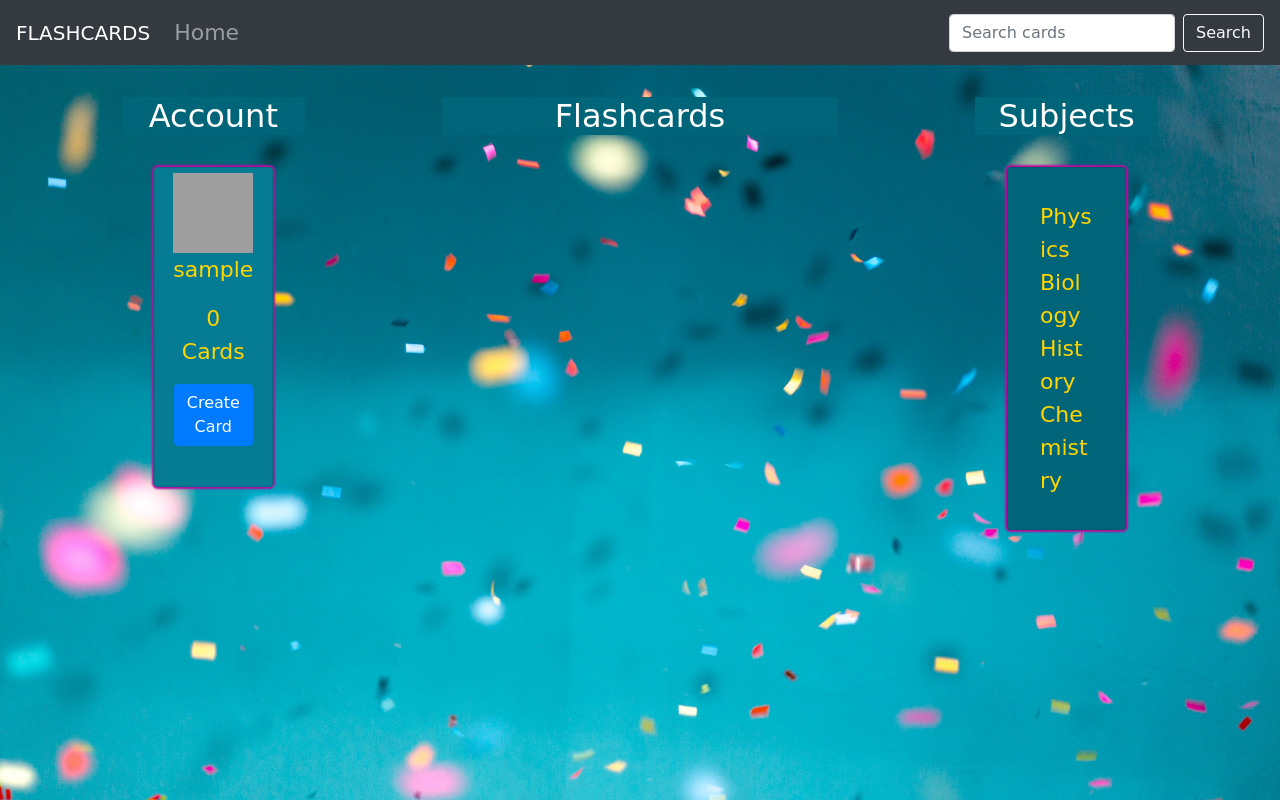
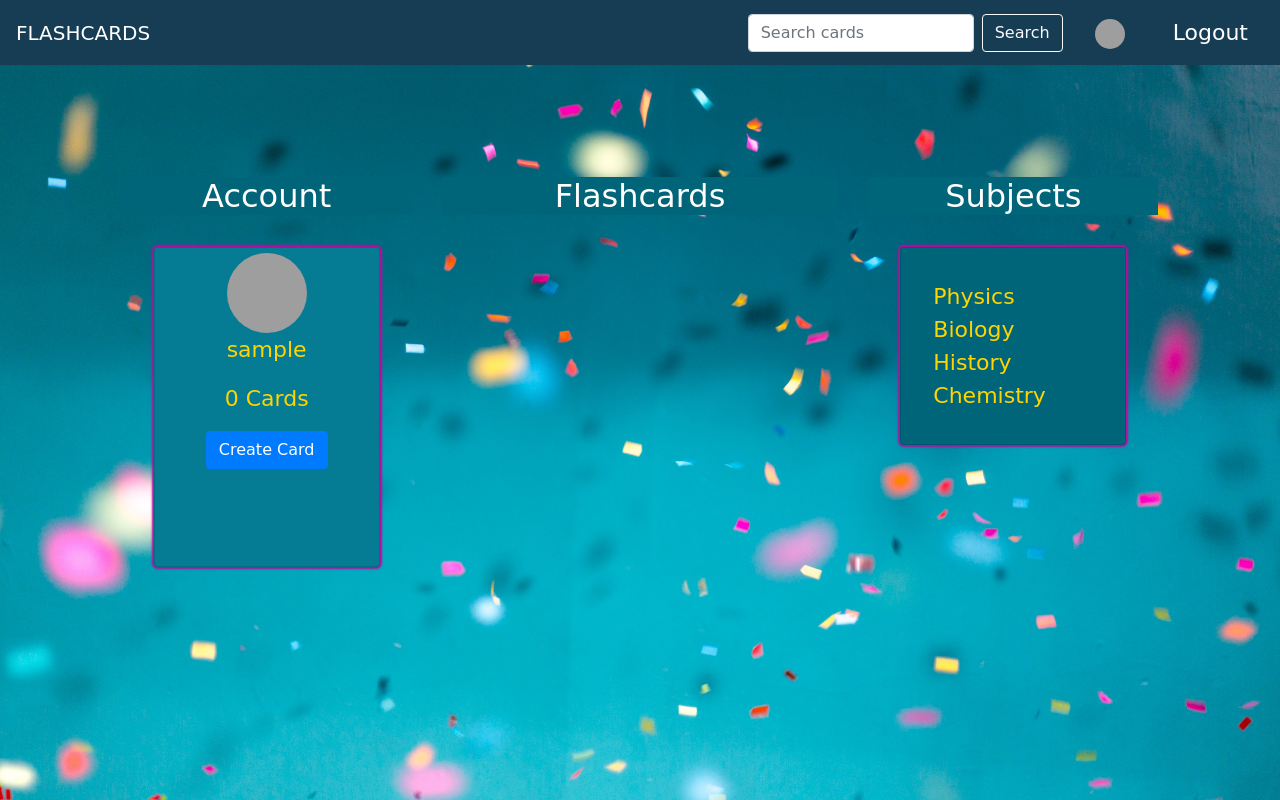
Before and after one commit to ngetichnicholas/Flash-Cards, a Django app: page / in a window 1280 px wide. Run offline with Django 3.2, Linux system fonts and the light colour scheme; the visitor is signed in with stand-in values (Sample User, id 1); data that the repository does not hold is empty; some libraries are stand-ins or nearby versions; some web fonts are replaced; grey boxes are pictures that could not be loaded.

Commit message:
Deployment

```diff
--- a/flash_app/static/css/styles.css
+++ b/flash_app/static/css/styles.css
@@ -1,10 +1,8 @@
 @import url('https://fonts.googleapis.com/css2?family=Great+Vibes&family=Yatra+One&family=Zen+Tokyo+Zoo&display=swap');
-#navigate {
+.navbar {
   margin-bottom:5rem;
   background-color: rgb(22, 61, 83);
   color:white;
-  padding-left: 10rem;
-  padding-right: 20rem;
 }
 body {
   background-image: url('../images/jason-leung-Xaanw0s0pMk-unsplash\ \(2\).jpg');
@@ -13,6 +11,15 @@
   font-size: 22px;
   font-family: 'Yatra One', cursive;
   color: white;
+}
+.profile_picture {
+  width: 30px;
+  height: 30px;
+  border-radius: 50%;
+  align-items: center;
+  text-align: center;
+  margin-left: 2rem;
+  margin-right: 2rem;
 }
 .cards,.card-header,.card-footer,.card-body {
   padding: 2rem;
@@ -73,8 +80,8 @@
   color:white;
   font-weight: 900;
 }
-#reg{
-  color: white;
+.nav-link{
+  color: white !important;
 }
 
 #login {
@@ -84,3 +91,16 @@
 #logout {
   color: white;
 }
+@media screen and (max-width:1082px) {
+  .card {
+    margin: 2rem 0 2rem 0 !important;
+    padding: 0 !important;
+  }
+
+}
+@media screen and (max-width:766px) {
+  .form-inline>.form-control,.btn {
+    margin-bottom: 1rem !important;
+  }
+
+}
--- a/flash_app/templates/index.html
+++ b/flash_app/templates/index.html
@@ -4,7 +4,7 @@
 <div class="container-fluid">
   <div class="row">
     <div class="col-md-1"></div>
-    <div class="col-md-2">
+    <div class="col-md-3">
       <h2>Account</h2>
       <div class="card profile">
         {% if user.profile.profile_picture.url %}
@@ -21,7 +21,6 @@
         <a href="{% url 'create_card' %}"><button class="btn btn-primary" id="site" data-toggle="modal" data-target=".bd-example-modal-xl">Create Card</button></a>
       </div>
     </div>
-    <div class="col-md-1"></div>
     <div class="col-md-4">
       <h2>Flashcards</h2>
       {% if user_cards %}
@@ -36,8 +35,7 @@
         {% endfor %}
         {% endif %}
     </div>
-    <div class="col-md-1"></div>
-    <div class="col-md-2">
+    <div class="col-md-3">
       <h2>Subjects</h2>
       <ul class="card">
         <li><a href="{% url 'physics' %}">Physics</a></li>
--- a/flash_app/templates/navbar.html
+++ b/flash_app/templates/navbar.html
@@ -1,16 +1,30 @@
-<nav class="navbar navbar-expand-md navbar-dark bg-dark">
+<nav class="navbar navbar-expand-md navbar-dark">
     <a href="{% url 'home' %}" class="navbar-brand">FLASHCARDS</a>
     <button type="button" class="navbar-toggler" data-toggle="collapse" data-target="#navbarCollapse">
         <span class="navbar-toggler-icon"></span>
     </button>
 
     <div class="collapse navbar-collapse" id="navbarCollapse">
-        <div class="navbar-nav">
-            <a href="{% url 'home' %}" class="nav-item nav-link">Home</a>
-        </div>
         <form class="form-inline ml-auto" role="search" action="{% url 'search' %}">
             <input type="text" class="form-control mr-sm-2" placeholder="Search cards" name="card">
             <button type="submit" class="btn btn-outline-light">Search</button>
         </form>
+        {% if user.is_authenticated %}
+
+        <a href="{% url 'profile'%}"><img class="profile_picture"
+                src="https://res.cloudinary.com/dbos9xidr/image/upload/v1626854682/zvtfufhexa8lqqqgcdt3.png" alt=""></a>
+
+
+        <a class="nav-item nav-link" href="/logout">Logout</a>
+
+        {% else %}
+
+        <a class="nav-item nav-link"  href="{% url 'register' %}">Sigup</a>
+
+
+        <a class="nav-item nav-link"  href="{% url 'login' %}">Login</a>
+
+
+        {% endif %}
     </div>
 </nav>
--- a/flash_app/templates/search.html
+++ b/flash_app/templates/search.html
@@ -4,7 +4,7 @@
 <div class="container-fluid">
   <div class="row">
     <div class="col-md-1"></div>
-    <div class="col-md-2">
+    <div class="col-md-3">
       <h2>Account</h2>
       <div class="card profile">
         {% if user.profile.profile_picture.url %}
@@ -22,7 +22,6 @@
             data-target=".bd-example-modal-xl">Create Card</button></a>
       </div>
     </div>
-    <div class="col-md-1"></div>
     <div class="col-md-4">
       <h2>Flashcards</h2>
       <div class="row text-center">
@@ -45,8 +44,7 @@
       {% endfor %}
       {% endif %}
     </div>
-    <div class="col-md-1"></div>
-    <div class="col-md-2">
+    <div class="col-md-3">
       <h2>Subjects</h2>
       <ul class="card">
         <li><a href="{% url 'physics' %}">Physics</a></li>
```
